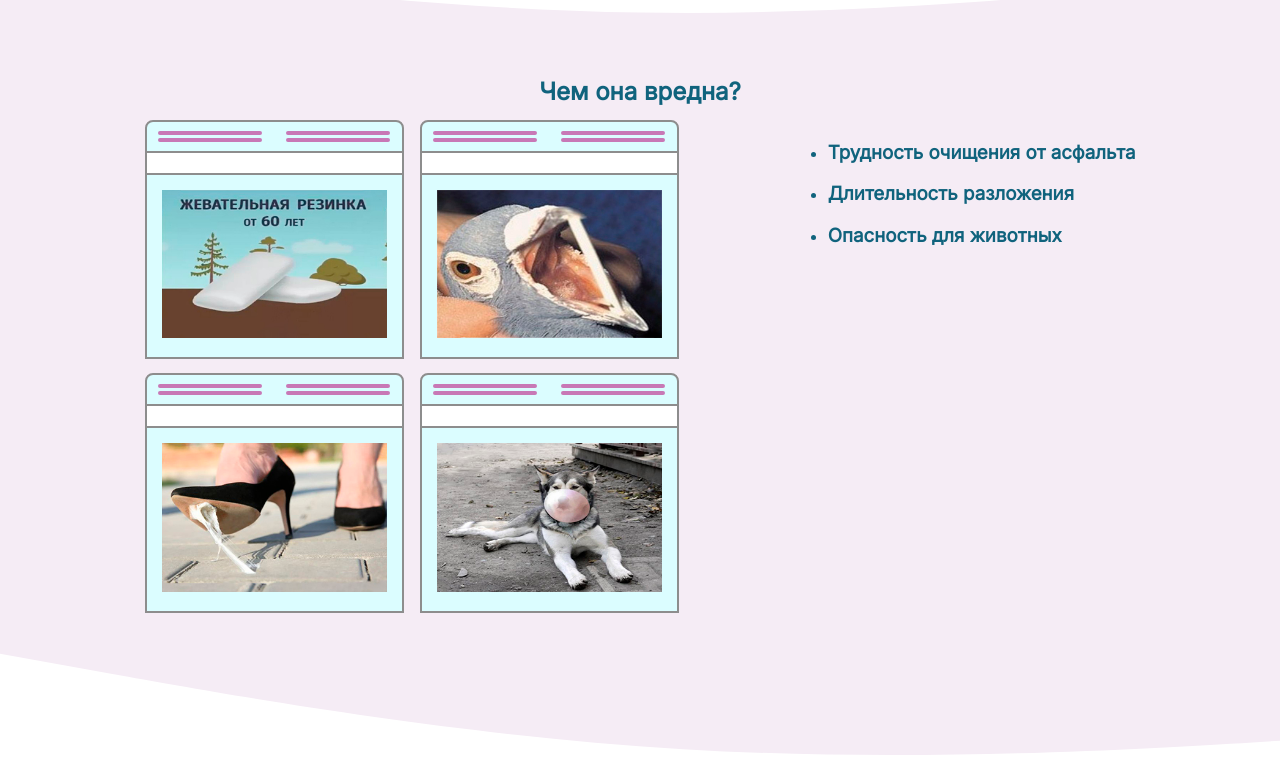
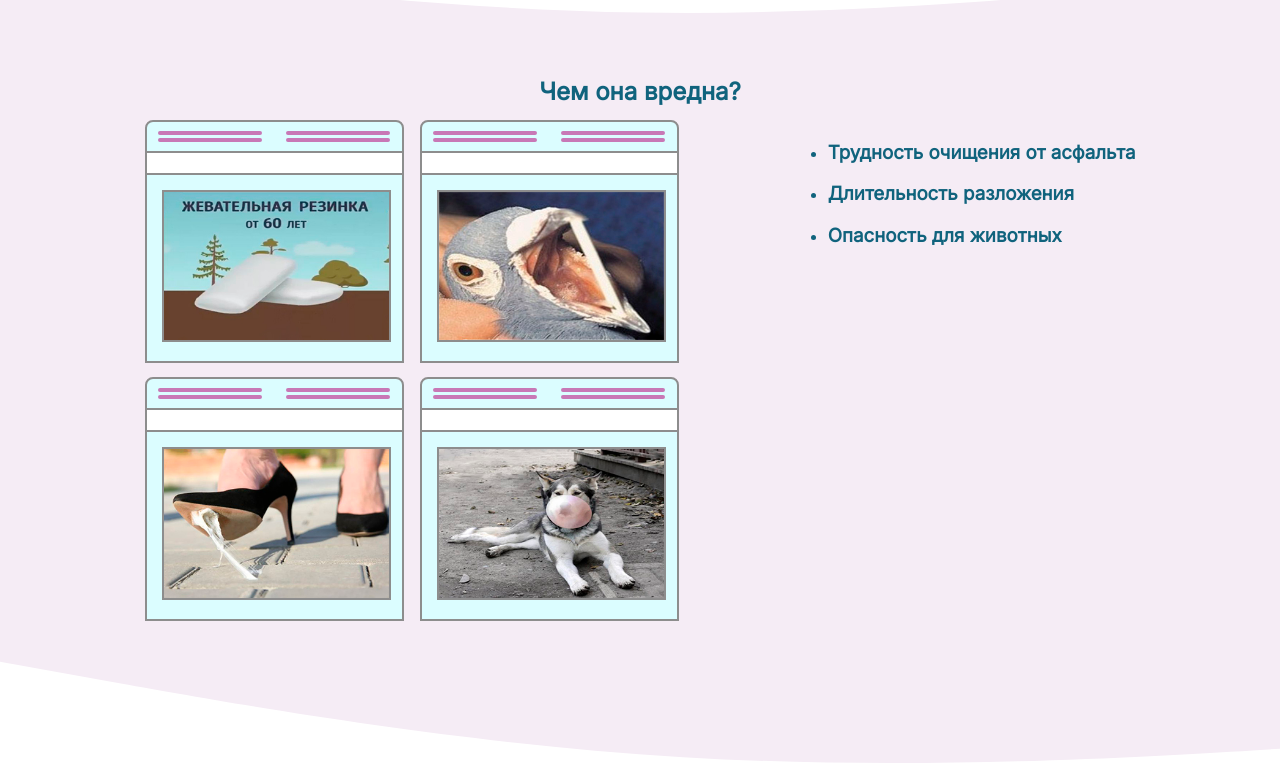
Before and after one commit to Andrey-Rudenko/gumhouse, a plain HTML site: page index.html in a window 1280 px wide. Shown: the part 628-1407 px from the top of the page. Drawn offline with nearby package versions, Linux system fonts and the light colour scheme.

Commit message:
Update style.css

```diff
--- a/style.css
+++ b/style.css
@@ -112,6 +112,7 @@ body {
 }
 .windowimg-blue img {
     width: 100%;
+    border: 2px solid #8D8D8D;
 }
 .stripe-blue {
     width: 100px;
```
